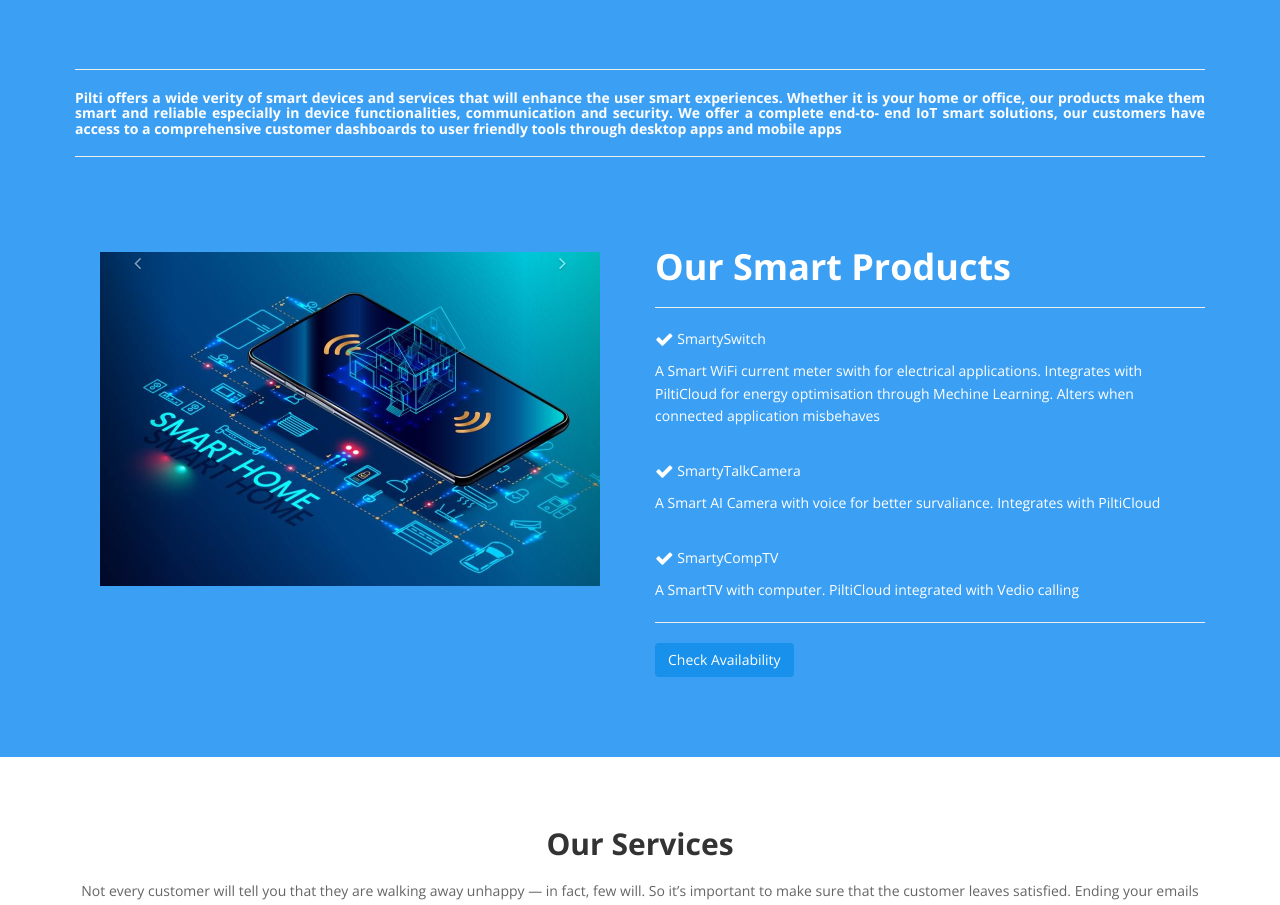
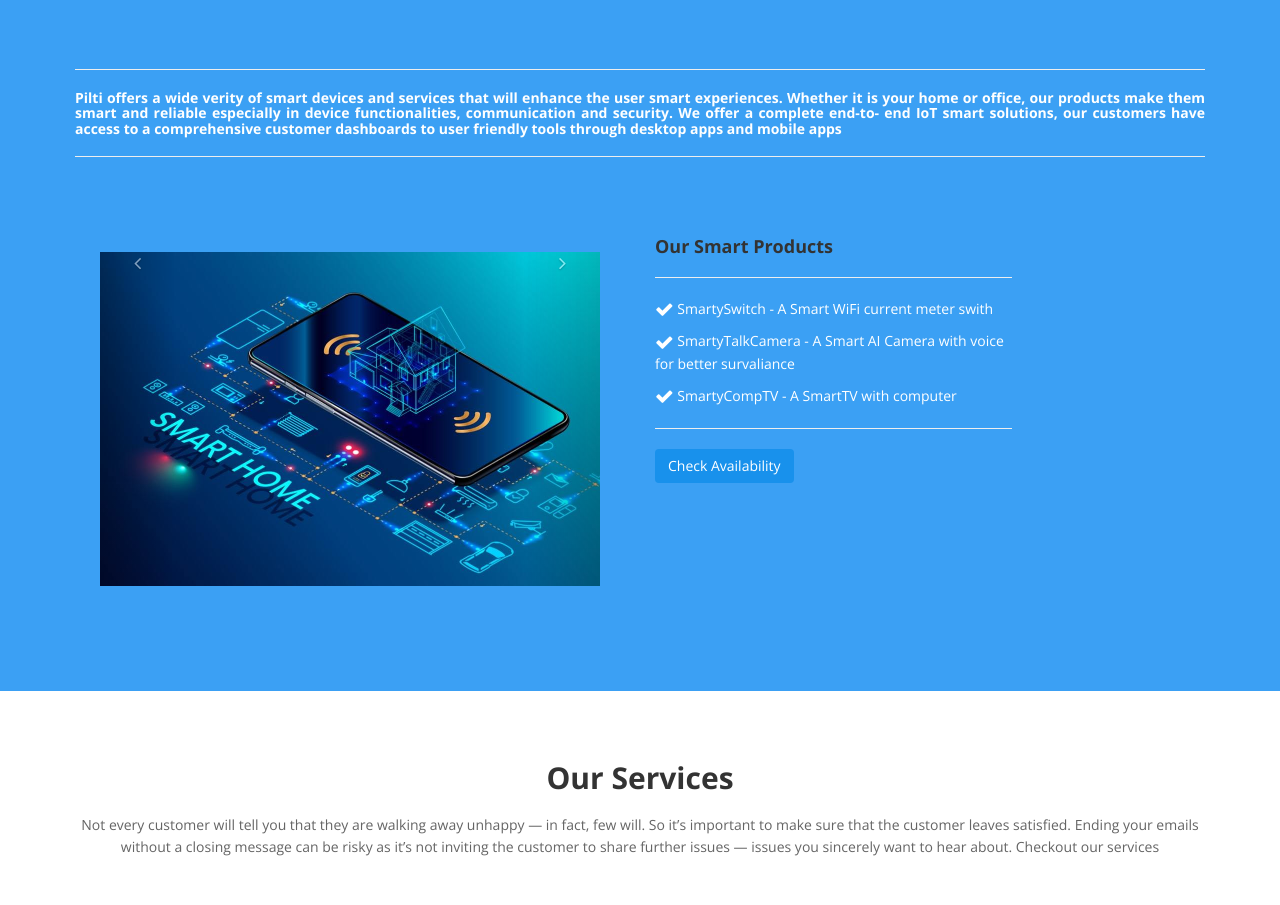
Before and after one commit to PiltiSmart/Piltiwebsite, a PHP site: page / in a window 1280 px wide. Shown: the part 463-1368 px from the top of the page. Run offline with PHP 8.4, Linux system fonts and the light colour scheme; some libraries are stand-ins or nearby versions.

Commit message:
Text updates

```diff
--- a/index.php
+++ b/index.php
@@ -134,15 +134,15 @@ dashboards to user friendly tools through desktop apps and mobile apps
 
           </div>
 
-          <div class="col-lg-6 col-sm-6 wow fadeInRight animated" data-wow-animation-name="none">
-            <h1>Our Smart Products</h1>
+          <div class="col-lg-4 col-sm-4 wow fadeInRight animated" data-wow-animation-name="none">
+            <h4>Our Smart Products</h4>
             <hr>
-            <p><i class="fa fa-check fa-lg pr-10"></i> SmartySwitch
-            <p> A Smart WiFi current meter swith for electrical applications. Integrates with PiltiCloud for energy optimisation through Mechine Learning. Alters when connected application misbehaves <p></p><br>
-            <p><i class="fa fa-check fa-lg pr-10"></i> SmartyTalkCamera
-            <p> A Smart AI Camera with voice for better survaliance. Integrates with PiltiCloud<p></p><br>
-            <p><i class="fa fa-check fa-lg pr-10"></i> SmartyCompTV
-            <p> A SmartTV with computer. PiltiCloud integrated with Vedio calling <p></p>
+            <p><i class="fa fa-check fa-lg pr-8"></i> SmartySwitch - A Smart WiFi current meter swith
+
+            <p><i class="fa fa-check fa-lg pr-8"></i> SmartyTalkCamera - A Smart AI Camera with voice for better survaliance
+
+            <p><i class="fa fa-check fa-lg pr-8"></i> SmartyCompTV - A SmartTV with computer
+
             <hr>
             <a class="btn btn-purchase" href="pricing.php">Check Availability</a>
           </div>
--- a/services.php
+++ b/services.php
@@ -101,9 +101,6 @@
           <p>
           Pilti offers a wide verity of smart devices and services that will enhance the user smart experiences. Whether it is your home or office, our products make them smart and reliable especially in device functionalities, communication and security. We offer a complete end-to- end IoT smart solutions, our customers have access to a comprehensive customer dashboards to user friendly tools through desktop apps and mobile apps
           </p>
-          <p>
-            Aenean nibh ante, lacinia non tincidunt nec, lobortis ut tellus. Sed in porta diam. Suspendisse potenti. Donec luctus ullamcorper nulla. Duis nec velit odio.
-          </p>
 		  <br/>
 		  <br/>
         </div>
```
Also changed, not shown: about.php (+5 -5 lines).
